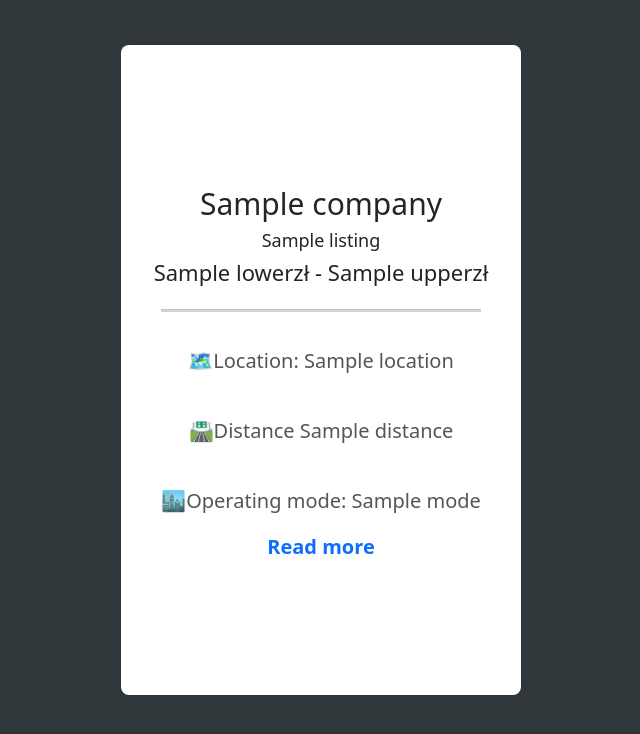
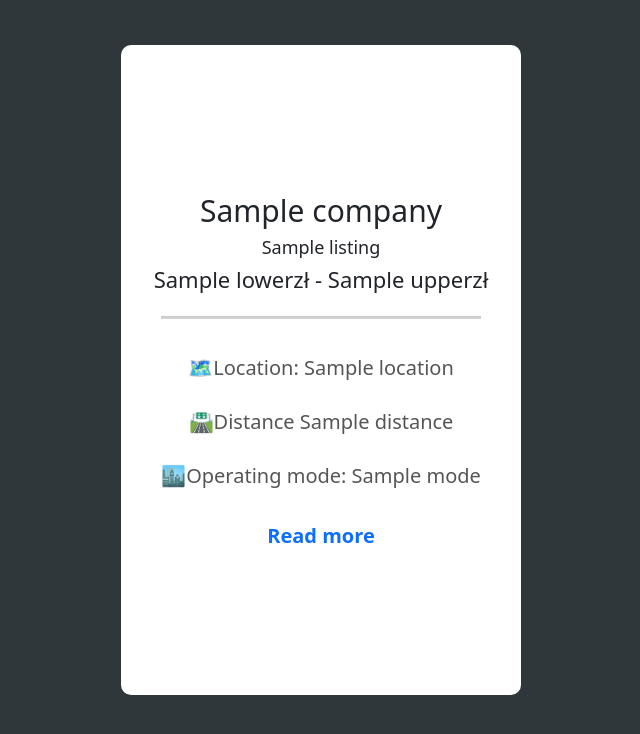
Before and after one commit to NeuronHats/BHL2024, a Flask app: template app/templates/embed.html in a window 1280 px wide. Shown: the top 734 px of the page, without its empty margins (319-959 px from the left). Run offline with Flask 3, Linux system fonts and the light colour scheme; the template is opened without the code that fills it: most values are stand-ins (such as "Sample title", 1, 10 or a date in 2020); parts of the project's set-up code (start-up, migrations or seed data) failed here and were passed over; some libraries are stand-ins or nearby versions.

Commit message:
styles !!!

```diff
--- a/app/static/main.css
+++ b/app/static/main.css
@@ -151,7 +151,7 @@ h1, h2, h3 {
   height: 650px;
   background: #FFFFFF;
   padding-bottom: 40px;
-  border-radius: 8px;
+  border-radius: 10px;
   overflow: hidden;
   position: absolute;
   will-change: transform;
@@ -243,10 +243,10 @@ h1, h2, h3 {
   color: #CDD6DD;
 }
 .listing-additional-info {
-    font-weight: 100;
+    font-weight: 300;
     align-self: center;
     color: #555;
-    display: flex;
+    /* display: flex; */
     flex-direction: column;
 }
 
--- a/app/templates/swaper.html
+++ b/app/templates/swaper.html
@@ -48,7 +48,7 @@
         </div>
 
         {% endfor %}
-        <div class="message" id="message">APPLIED</div>
+        <div class="message" id="message" style="font-family: 'DM Sans', sans-serif;">Applied</div>
         <h2 id="no-jobs-left"> No more job offers to show</h2>
 
 
```
